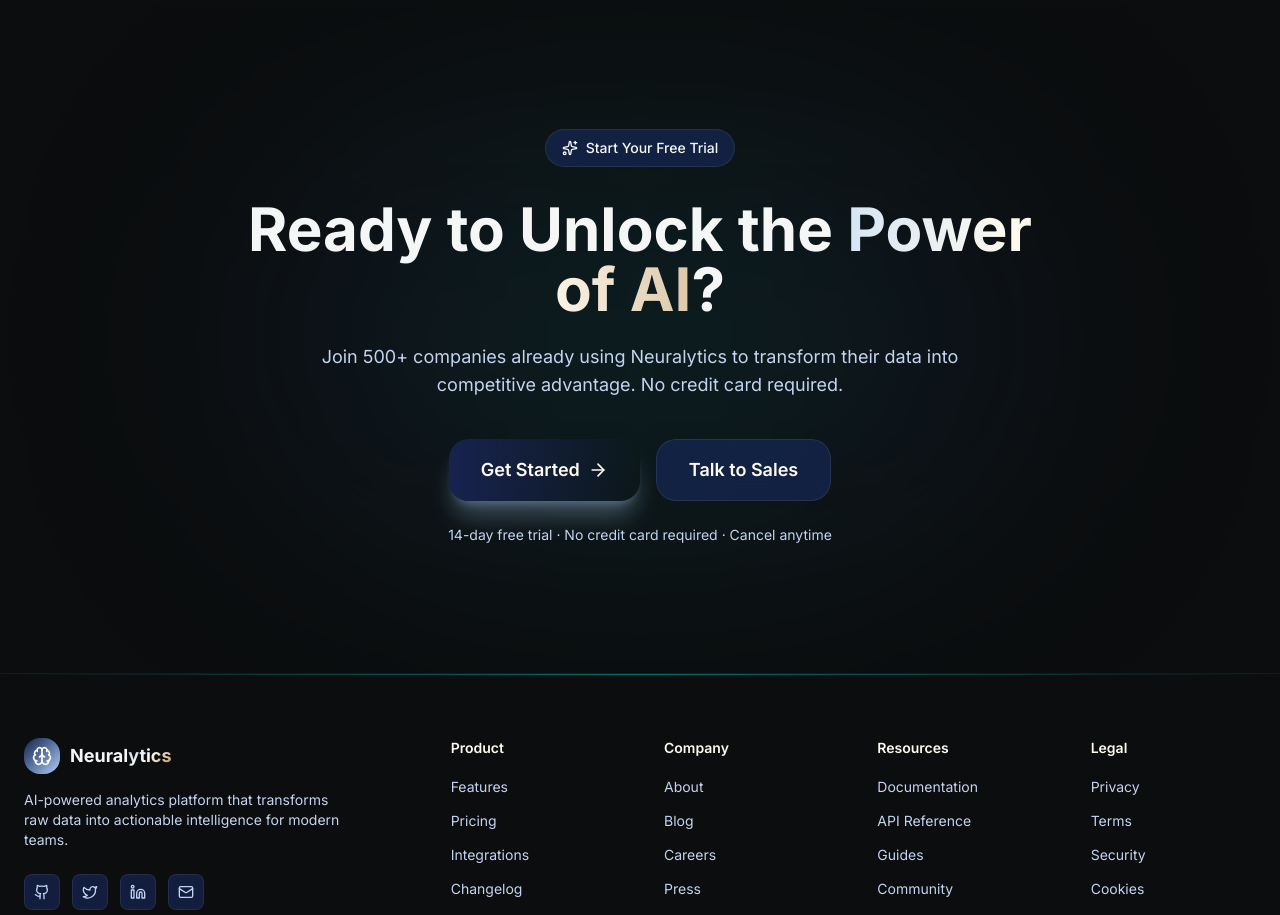
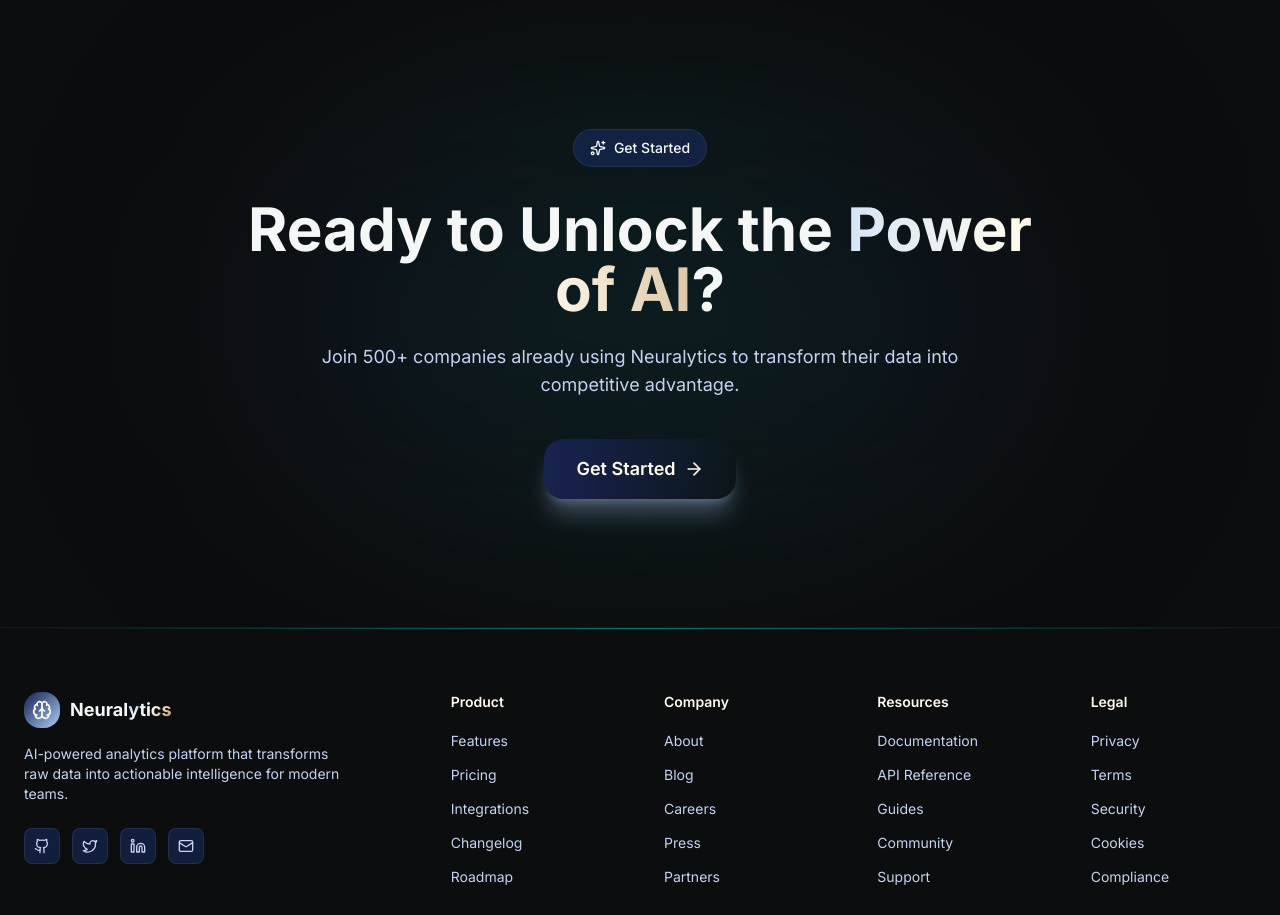
Before and after one commit to oussamahr/AI-DATA-ANALISTY, a React (Vite) app in the folder frontend/: page / in a window 1280 px wide. Shown: the part 5340-6255 px from the top of the page. Built offline with nearby package versions, Linux system fonts and the light colour scheme.

Commit message:
chore: remove trial/sales text from landing page CTA
- Remove 'No credit card required' from description
- Remove 'Talk to Sales' button
- Remove '14-day free trial · No credit card required · Cancel anytime' text
- Change 'Start Your Free Trial' to 'Get Started' for consistency

```diff
--- a/frontend/src/features/landing/components/CTA.tsx
+++ b/frontend/src/features/landing/components/CTA.tsx
@@ -21,7 +21,7 @@ export default function CTA() {
         >
           <div className="inline-flex items-center gap-2 px-4 py-2 rounded-full glass text-sm font-medium text-[#afd2fa]-light mb-8">
             <Sparkles className="w-4 h-4" />
-            Start Your Free Trial
+            Get Started
           </div>
 
           <h2 className="text-4xl md:text-6xl font-bold mb-6">
@@ -30,7 +30,7 @@ export default function CTA() {
           </h2>
 
           <p className="text-lg text-[#c4d4f0] max-w-2xl mx-auto mb-10">
-            Join 500+ companies already using Neuralytics to transform their data into competitive advantage. No credit card required.
+            Join 500+ companies already using Neuralytics to transform their data into competitive advantage.
           </p>
 
           <div className="flex flex-wrap gap-4 justify-center">
@@ -43,18 +43,7 @@ export default function CTA() {
               Get Started
               <ArrowRight className="w-5 h-5 group-hover:translate-x-1 transition-transform" />
             </motion.button>
-            <motion.button
-              whileHover={{ scale: 1.05 }}
-              whileTap={{ scale: 0.95 }}
-              className="px-8 py-4 rounded-2xl glass text-[#fefaef] font-semibold text-lg hover:bg-[#fefaef]/10 transition-all"
-            >
-              Talk to Sales
-            </motion.button>
           </div>
-
-          <p className="text-sm text-[#c4d4f0] mt-6">
-            14-day free trial · No credit card required · Cancel anytime
-          </p>
         </motion.div>
       </div>
     </section>
```
